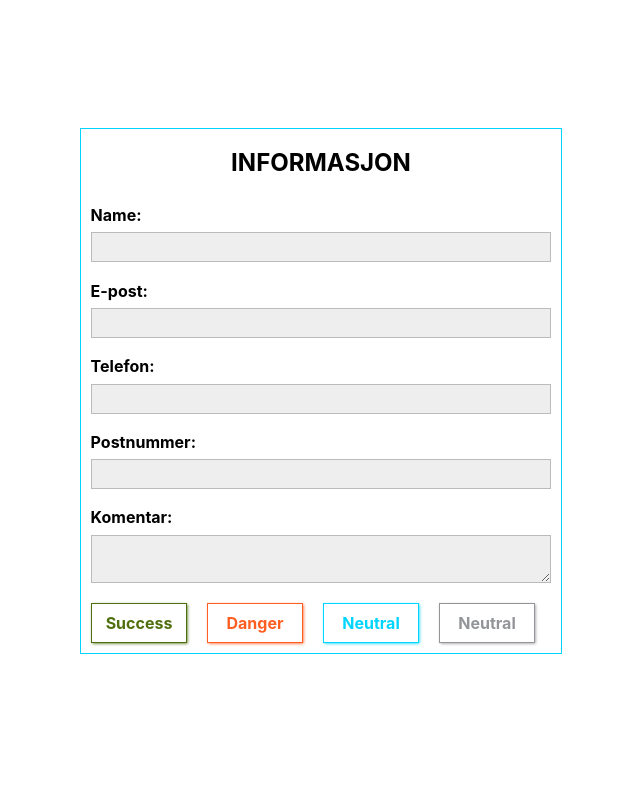
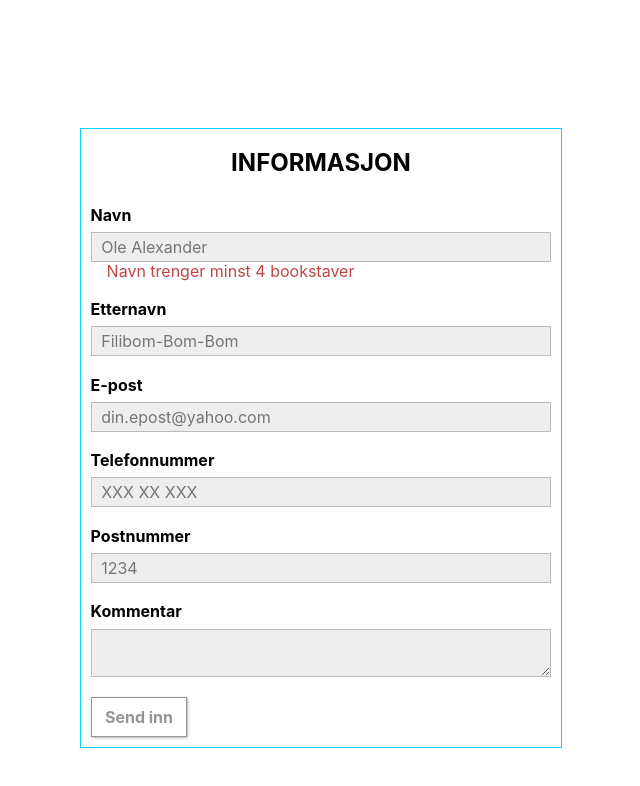
Before and after one commit to hejuhenryk/nettbureau-form, a React (Create React App) app: page / in a window 1280 px wide. Shown: the top 786 px of the page, without its empty margins (319-959 px from the left). Built offline with nearby package versions, Linux system fonts and the light colour scheme.

Commit message:
form added. Simple validation - added.

```diff
--- a/src/components/ContactData/ContactData.jsx
+++ b/src/components/ContactData/ContactData.jsx
@@ -1,21 +1,191 @@
-import React from 'react'
+import React, { useState, useReducer, useEffect } from 'react'
 import styles from './ContactData.module.css'
 import { Input, Button } from './../UI/UIcomponentsIndex'
 
 
 const ContactData = props => {
+    const initialForm = {
+        firstname: {
+            elementType: 'input',
+            label: 'Navn',
+            invalidMsg: 'Navn trenger minst 4 bookstaver',
+            elementConfig: {
+                type: 'text',
+                placeholder: 'Ole Alexander'
+            },
+            value: '',
+            validation: {
+                isRequired: true,
+                minLength: 2
+            },
+            isValid: false,
+            isTouched: false
+        },
+        lastname: {
+            elementType: 'input',
+            label: 'Etternavn',
+            elementConfig: {
+                type: 'text',
+                placeholder: 'Filibom-Bom-Bom'
+            },
+            value: '',
+            validation: {
+                isRequired: true,
+                minLength: 2
+            },
+            isValid: false,
+            isTouched: false
+        },
+        email: {
+            elementType: 'input',
+            label: 'E-post',
+            elementConfig: {
+                type: 'email',
+                placeholder: 'din.epost@yahoo.com'
+            },
+            value: '',
+            validation: {
+                isRequired: true,
+                minLength: 8
+            },
+            isValid: false,
+            isTouched: false
+        },
+        phone: {
+            elementType: 'input',
+            label: 'Telefonnummer',
+            elementConfig: {
+                type: 'text',
+                placeholder: 'XXX XX XXX'
+            },
+            value: '',
+            validation: {
+                isRequired: true,
+                minLength: 8,
+                maxLength: 8
+            },
+            isValid: false,
+            isTouched: false
+        },
+        zipCode: {
+            elementType: 'input',
+            label: 'Postnummer',
+            elementConfig: {
+                type: 'text',
+                placeholder: '1234'
+            },
+            value: '',
+            validation: {
+                isRequired: true,
+                minLength: 4,
+                maxLength: 4
+            },
+            isValid: false,
+            isTouched: false
+        },
+        comment: {
+            elementType: 'textarea',
+            label: 'Kommentar',
+            elementConfig: {
+                type: 'text',
+                placeholder: ''
+            },
+            value: '',
+            validation: {
+                isRequired: false,
+                maxLength: 300
+            },
+            isValid: false,
+            isTouched: false
+        }
+    }
+    const checkValidity = (value, rules) => {
+        let isValid = true;
+        if (rules.isRequired) {
+            isValid = value.trim() !== '' && isValid
+        }
+        if (rules.minLength) {
+            isValid = value.length >= rules.minLength && isValid
+        }
+        if (rules.maxLength) {
+            isValid = value.length <= rules.maxLength && isValid
+        }
+        if (rules.emailType) {
+            const re = /^(([^<>()[\]\\.,;:\s@"]+(\.[^<>()[\]\\.,;:\s@"]+)*)|(".+"))@((\[[0-9]{1,3}\.[0-9]{1,3}\.[0-9]{1,3}\.[0-9]{1,3}\])|(([a-zA-Z\-0-9]+\.)+[a-zA-Z]{2,}))$/
+            isValid = re.test(value) && isValid
+        }
+        if (rules.phone)
+        return isValid
+    }
+    const formReducer = (state, action) => {
+        let newForm = JSON.parse(JSON.stringify(state))
+        newForm[action.type].value = action.payload
+        if ( newForm[action.type].validation ) {
+            newForm[action.type].isTouched = true
+            newForm[action.type].isValid = checkValidity(newForm[action.type].value, newForm[action.type].validation )
+            if ( !newForm[action.type].isValid ) {
+
+            }
+        }
+        return newForm
+    }
+    const [isFormValid, setIsFormValid] = useState(false)
+    const [formData, dispatch] = useReducer( formReducer, initialForm)
+    useEffect(() => {
+        setIsFormValid(checkIfFormIsValid(formData))
+    }, [formData])
+    const formInputs = []
+    for (const input in formData) {
+        formInputs.push(
+            <Input
+                key={input}
+                inputType={formData[input].elementType}
+                inputconfig={formData[input].elementConfig}
+                name={formData[input]}
+                label={formData[input].label}
+                invalidMsg={formData[input].invalidMsg}
+                value={formData[input].value}
+                change={(event) => inputChangeHandler(event, input)}
+                isInvalid={!formData[input].isValid}
+                shouldValidate={formData[input].validation}
+                isTouched={formData[input].isTouched}
+            />
+        )
+    }
+
+    const submitHandler = event => {
+        event.preventDefault()
+        if(!isFormValid) return ;
+        // setIsLoading(true)
+        let customerData = {}
+        for (const key in formData) {
+            customerData[key] = formData[key].value
+        }
+        console.log(customerData)
+        //POST request with customerData
+    }
+
+    const checkIfFormIsValid = (form) => {
+        let isValid = true
+        for(let input in form) {
+            if (form[input].validation) {
+                isValid = (form[input].isValid && isValid);
+            }
+        }
+        return isValid
+    }
+    const inputChangeHandler = ( e, inputType ) => {
+        e.preventDefault()
+        dispatch({type: inputType , payload: e.target.value})
+    }
+
     return (
         <div className={styles.ContactData}>
             <h2 className={styles.Title}>INFORMASJON</h2>
-            <Input label='Name:' inputType='input' />
-            <Input label='E-post:' inputType='input' />
-            <Input label='Telefon:' inputType='input' />
-            <Input label='Postnummer:' inputType='input' />
-            <Input label='Komentar:' inputType='textarea' />
-            <Button type='Success'>Success</Button>
-            <Button type='Danger'>Danger</Button>
-            <Button type='Neutral'>Neutral</Button>
-            <Button type='Neutral' disabled>Neutral</Button>
+            <form onSubmit={(event) => isFormValid ? submitHandler(event) : null}>
+                {formInputs}
+                <Button type='Success' disabled={!isFormValid}>Send inn</Button>
+            </form>
         </div>
     )
 }
--- a/src/components/UI/Input/Input.jsx
+++ b/src/components/UI/Input/Input.jsx
@@ -27,16 +27,14 @@ export const Input = props => {
                 {...props.inputconfig}/>
             break;
         default:
-            inputElement = <input
-                className={styles.InputElement}
-                value={props.value}
-                {...props}/>
+            console.log('Inveild input type')
     }
 
     return (
         <div className={styles.Input}>
             <label className={styles.Label}>{props.label}</label>
             {inputElement}
+            {props.invalidMsg && <p className={styles.InvalidMsg}>{props.invalidMsg}</p>}
         </div>
     )
 }
--- a/src/components/UI/Input/Input.module.css
+++ b/src/components/UI/Input/Input.module.css
@@ -30,3 +30,9 @@
     background-color: #c06262;
     border: 1px solid #c04545;
 }
+
+.InvalidMsg {
+    margin: 0;
+    color: #c04545;
+    padding-left: 1rem;
+}
```
Also changed, not shown: src/components/UI/Form/Form.jsx (+33 -0 lines).
